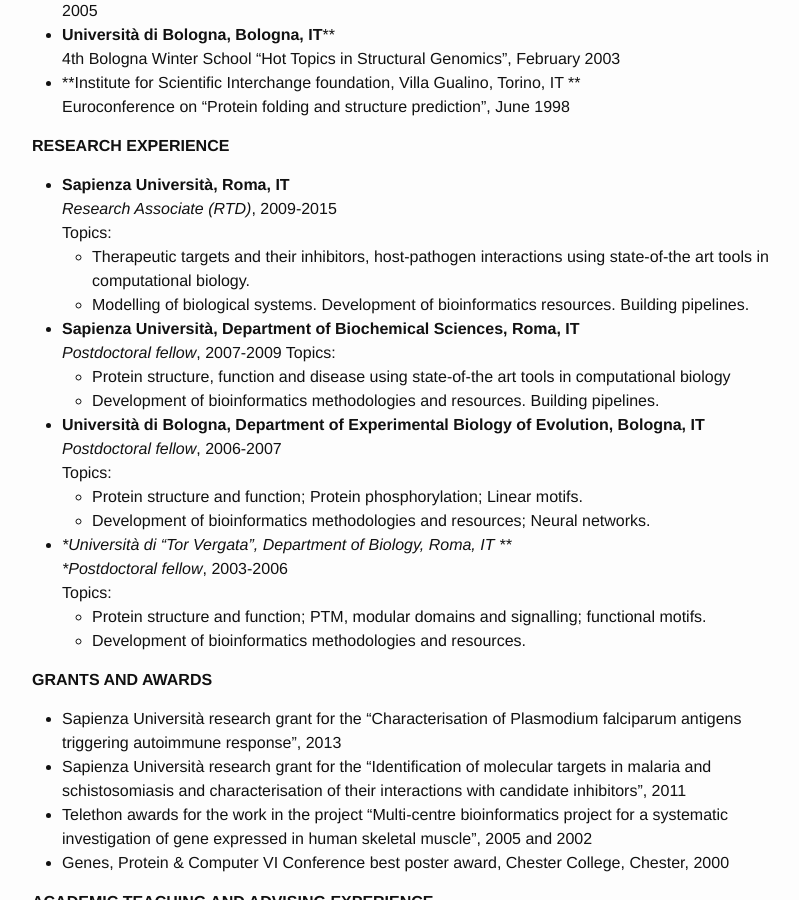
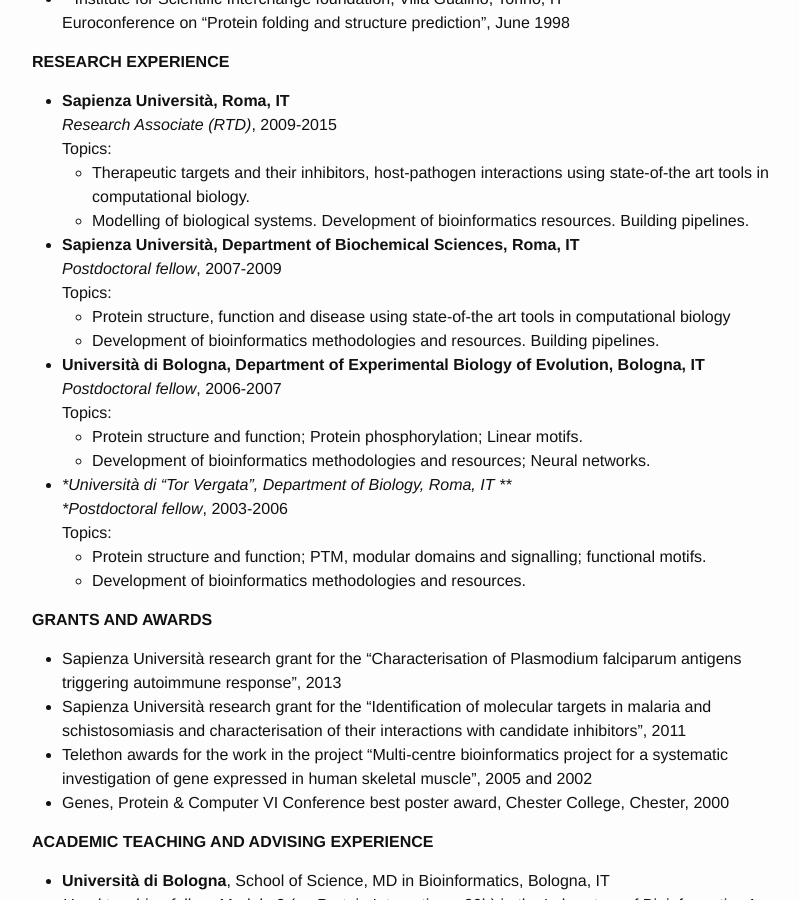
Before and after one commit to allegravia/website, a Jekyll site: the page built from _pages/04-cv.md, in a window 1280 px wide and 900 px high, scrolled down 1076 px. Shown: the whole window, without its empty margins (238-1037 px from the left). Built offline with Jekyll 4.4.1, drawn with Linux system fonts in a browser that asks for light colours.

```diff
--- a/_pages/04-cv.md
+++ b/_pages/04-cv.md
@@ -6,18 +6,20 @@
 ---
 
 **CURRENT POSITION**
-==
+
 - Institute of Biomembranes and Bioenergetics (IBBE), National Research Council (CNR), Bari, IT <br>
 **Researcher and ELIXIR-ITA Training Coordinator**, 2016-Present
 - University of Bologna, Master in Bioinformatics, Bologna, IT<br>
 **Adjunct professor**, 2016-Present
 
-**NATIONAL SCIENTIFIC QUALIFICATION**<br><br>
+**NATIONAL SCIENTIFIC QUALIFICATION**
+
 - **Molecular Biology** (05/E2 - SSD BIO/11) - Associate Professor
 - **Applied Physics** (02/B3 - SSD FIS/07) - Associate Professor
 - **Biochemistry** (05/E1 – SSD BIO/10) - Associate Professor
 
-**EDUCATION**<br><br>
+**EDUCATION**
+
 - **Università di "Tor Vergata"**, Roma, IT <br>
 *PhD, Cellular and Molecular Biology*, 2003 <br>
 Dissertation: "Protein structural study for the optimization and analysis of sequence functional motifs" <br>
@@ -29,7 +31,8 @@
 - **Université Paris Diderot** – Paris 7, Paris, FR <br>
 *Erasmus programme*, Dept. of Mathematics, 1994-1995
 
-**ATTENDANCE TO TRAINING COURSES**<br><br>
+**ATTENDANCE TO TRAINING COURSES**
+
 - **EMBL-EBI, Hinxton, UK**<br>
 GOBLET/ELIXIR "Metagenomics Hackathon", April 2016
 - **CSC, Espoo, Helsinki, FI** <br>
@@ -43,15 +46,16 @@
 - **Institute for Scientific Interchange foundation, Villa Gualino, Torino, IT **<br>
 Euroconference on “Protein folding and structure prediction”, June 1998
 
-**RESEARCH EXPERIENCE**<br>
+**RESEARCH EXPERIENCE**
+
 - **Sapienza Università, Roma, IT** <br>
 *Research Associate (RTD)*, 2009-2015 <br>
 Topics:
 	- Therapeutic targets and their inhibitors, host-pathogen interactions using state-of-the art tools in computational biology.
 	- Modelling of biological systems. Development of bioinformatics resources. Building pipelines.
 
-- **Sapienza Università, Department of Biochemical Sciences, Roma, IT**<br>
-*Postdoctoral fellow*, 2007-2009
+- **Sapienza Università, Department of Biochemical Sciences, Roma, IT** <br>
+*Postdoctoral fellow*, 2007-2009 <br>
 Topics:
 	- Protein structure, function and disease using state-of-the art tools in computational biology
 	- Development of bioinformatics methodologies and resources. Building pipelines.
@@ -68,13 +72,15 @@
 	- Protein structure and function; PTM, modular domains and signalling; functional motifs.
 	- Development of bioinformatics methodologies and resources.
 
-**GRANTS AND AWARDS**<br>
+**GRANTS AND AWARDS**
+
 - Sapienza Università research grant for the "Characterisation of Plasmodium falciparum antigens triggering autoimmune response", 2013
 - Sapienza Università research grant for the "Identification of molecular targets in malaria and schistosomiasis and characterisation of their interactions with candidate inhibitors", 2011
 - Telethon awards for the work in the project "Multi-centre bioinformatics project for a systematic investigation of gene expressed in human skeletal muscle", 2005 and 2002
 - Genes, Protein & Computer VI Conference best poster award, Chester College, Chester, 2000
 
-**ACADEMIC TEACHING AND ADVISING EXPERIENCE**<br>
+**ACADEMIC TEACHING AND ADVISING EXPERIENCE**
+
 - **Università di Bologna**, School of Science, MD in Bioinformatics, Bologna, IT <br>
 *Head teaching fellow*, Module 3 (on Protein Interactions, 20h) in the Laboratory of Bioinformatics 1 course, 2015-2016
 - **Sapienza Università**, MD in Engineering of Nanotechnology, Roma, IT<br>
@@ -89,7 +95,8 @@
 *Teaching assistant*, "Bioinformatics", 2002-2003
 
 
-**TRAINING EXPERIENCE**<br>
+**TRAINING EXPERIENCE**
+
 - **ELIXIR-IIB practical course**, University of Bari, Bari, Italy<br>
 *Organiser and instructor*, "Python for Life Scientists", 26-30 September 2016
 - **RDA-CODATA Research Data Science Summer School**, ICTP, Trieste, Italy<br>
@@ -125,8 +132,9 @@
 - **Università di "Tor Vergata" post-graduate training course**, Roma, IT<br>
 Instructor, "Bioinformatics applications" (30h), 2000
 
-**RELATED PROFESSIONAL EXPERIENCE**<br>
-- **ELIXIR-ITA Training Coordinator**<br>
+**RELATED PROFESSIONAL EXPERIENCE**
+
+- **ELIXIR-ITA Training Coordinator**
 Coordinates the ELIXIR Italian node training activities. ELIXIR (http://www.elixir-europe.org) is a distributed sustainable European infrastructure for life science information, supporting life science research and its translation to medicine, agriculture, bioindustries and society. ELIXIR-ITA, the Italian node of ELIXIR, is a Joint Research Unit with 17 member institutions (11 Universities, CNR, CRS4, INFN, CINECA, FONDAZIONE EDMUND MACH), 2014-present
 - **ELIXIR-ITA Technical Coordinator for Sapienza Università**<br>
 Coordinates ELIXIR-ITA research support activities for - Sapienza Univeristà, Rome, 2014-present
@@ -163,7 +171,8 @@
 **LANGUAGES**<br>
 **Italian**, native; **English**, fluent; **French**, fluent; **German**, basic
 
-**SKILLS and TECHNIQUES**<br>
+**SKILLS and TECHNIQUES**
+
 - UNIX/Linux and Mac OSX administration
 - Python programming
 - Web programming (HTML, CGI, Django)
@@ -176,7 +185,8 @@
 - Most of the state-of-the-art tools for bioinformatics and computational biology analyses (e.g. local Blast+, ClustalW, Modeller, etc.)
 - VM and Cloud computing
 
-**SELECTED INVITED TALKS**<br>
+**SELECTED INVITED TALKS**
+
 - "Ten simple rules to make your teaching more effective", BITS 2016 Conference, University of Salerno, Fisciano (SA), IT, June 2016
 - "Role of structure-based homology modeling in biomolecular sciences", Scientific School on “Computational modeling for Life Sciences”, Sardinian Scientific and Technological Park, Pula (CA), IT, June 2016
 - "Computational approaches to the study of functional sites in biomolecules", Università di "Tor Vergata", Roma, IT, 2014
```
